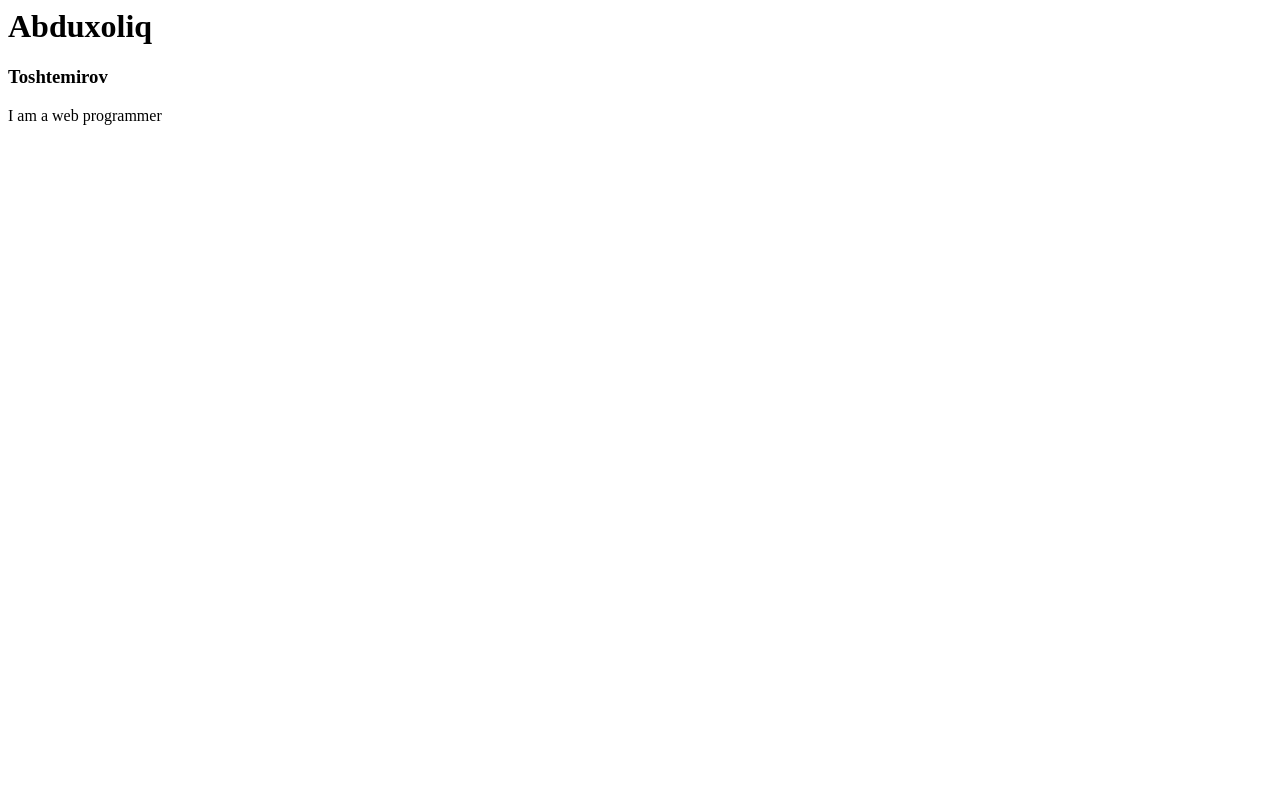
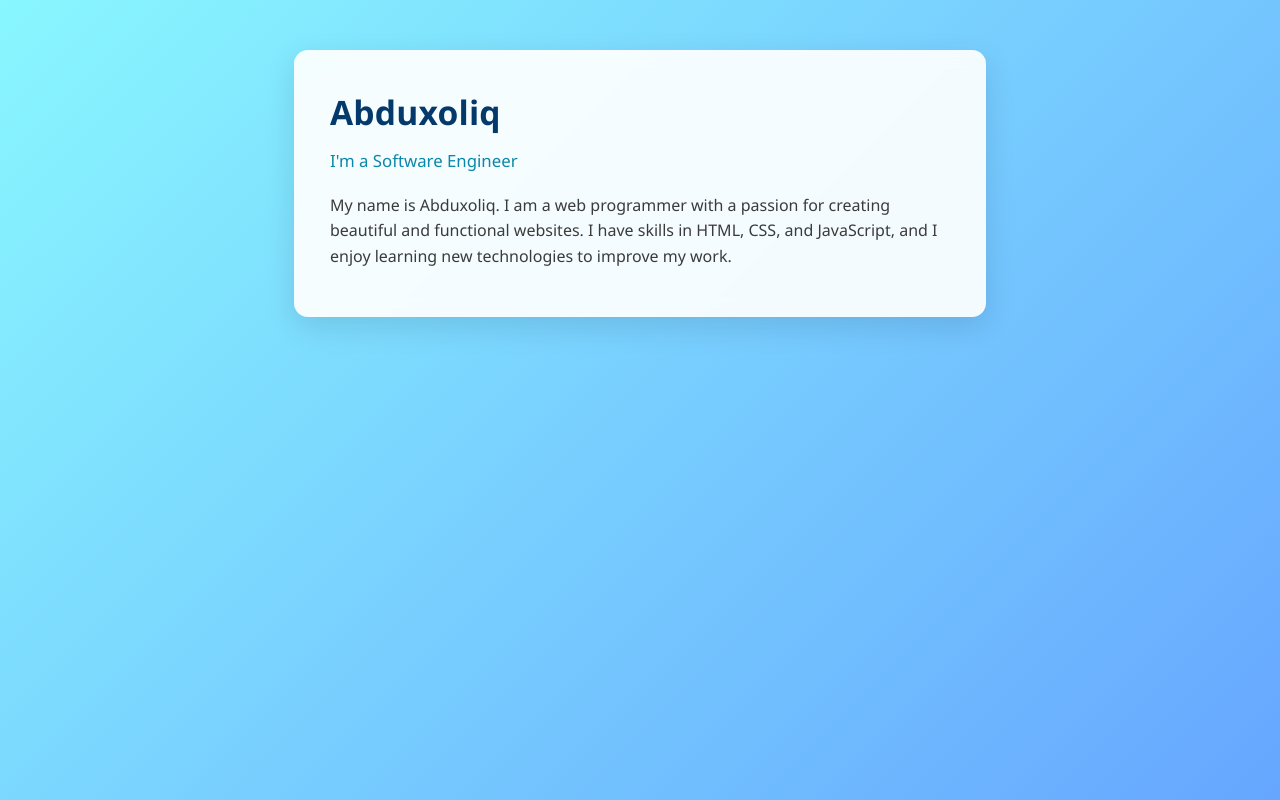
Before and after one commit to pencysec/pencysec.github.io, a plain HTML site: page index.html in a window 1280 px wide. Drawn offline with Linux system fonts and the light colour scheme.

Commit message:
Update index.html

```diff
--- a/index.html
+++ b/index.html
@@ -1,11 +1,57 @@
 <html>
 <head>
- </head>
+  <style>
+    body {
+      background: linear-gradient(135deg, #89f7fe, #66a6ff);
+      font-family: 'Segoe UI', Tahoma, Geneva, Verdana, sans-serif;
+      color: #333;
+      margin: 0;
+      padding: 50px 20px;
+      line-height: 1.6;
+      -webkit-font-smoothing: antialiased;
+      -moz-osx-font-smoothing: grayscale;
+    }
+
+    .container {
+      max-width: 620px;
+      margin: 0 auto;
+      padding: 36px;
+      background-color: rgba(255, 255, 255, 0.92);
+      border-radius: 14px;
+      box-shadow: 0 10px 30px rgba(2, 20, 40, 0.12);
+      text-align: left;
+      backdrop-filter: blur(8px);
+    }
+
+    h1 {
+      color: #04396c;
+      font-size: 2.1rem;
+      margin: 0 0 8px 0;
+      letter-spacing: 0.2px;
+    }
+
+    h3 {
+      color: #0b87a9;
+      font-size: 1.05rem;
+      font-weight: 500;
+      margin: 0 0 18px 0;
+    }
+
+    p {
+      color: #3b3b3b;
+      font-size: 1rem;
+      margin: 0 0 12px 0;
+    }
+  </style>
+</head>
 <body>
-   <h1>Abduxoliq</h1>
-   <h3>Toshtemirov</h3>
-   <p>
-      I am a web programmer
-   </p>
+  <div class="container">
+    <h1>Abduxoliq</h1>
+    <h3>I'm a Software Engineer</h3>
+    <p>
+      My name is Abduxoliq. I am a web programmer with a passion for creating beautiful and functional websites.
+      I have skills in HTML, CSS, and JavaScript, and I enjoy learning new technologies to improve my work.
+    </p>
+  </div>
 </body>
 </html>
```
